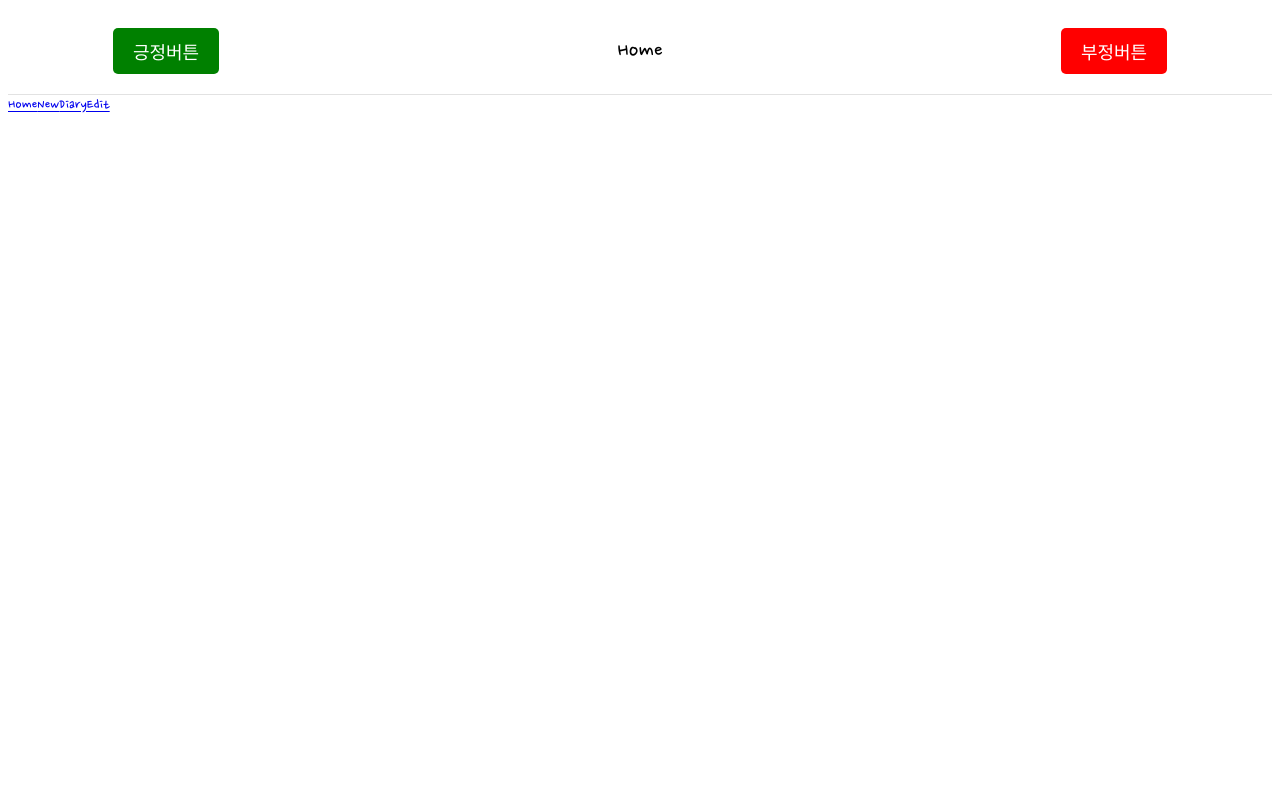
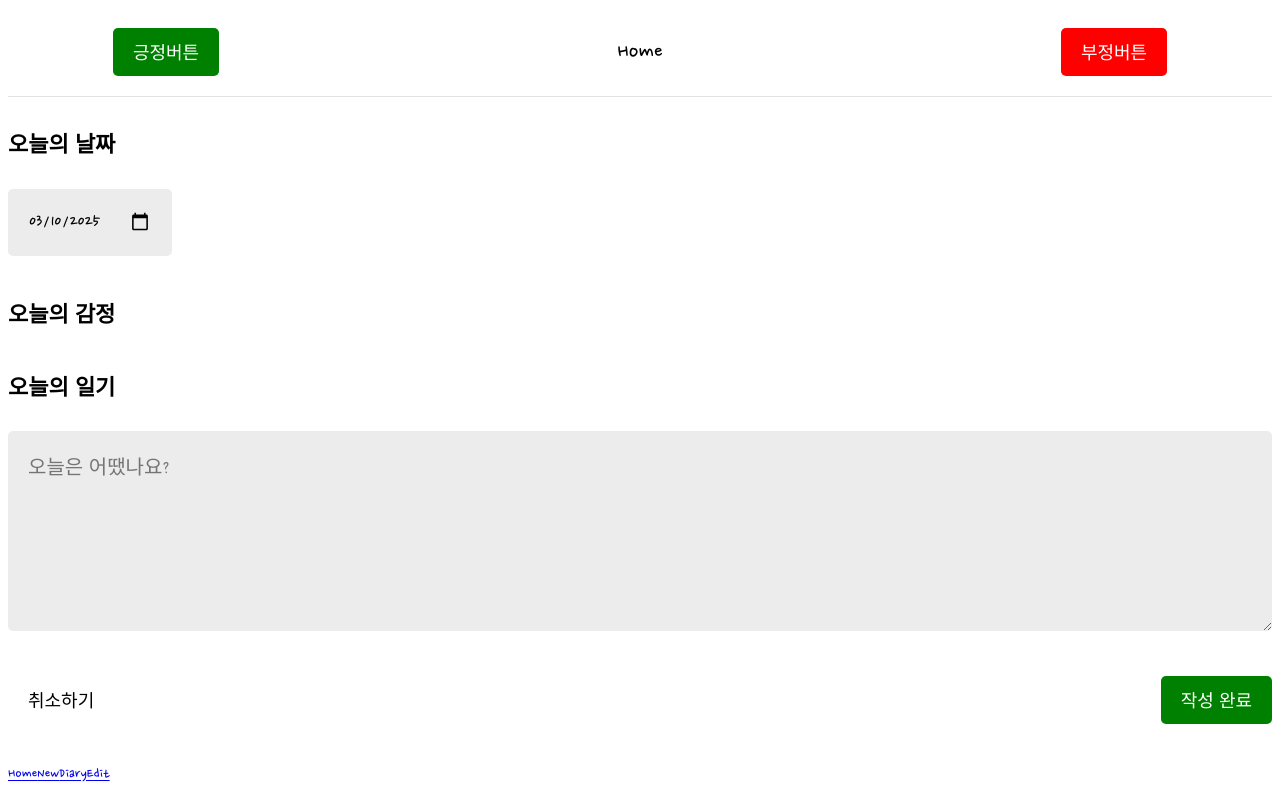
Before and after one commit to jungmin2025gaza/My-Diary, a React (Vite) app: page / in a window 1280 px wide. Built offline with nearby package versions, Linux system fonts and the light colour scheme.

Commit message:
feat: implement textarea and date functionality in Editor component

```diff
--- a/src/components/Button/styles.css
+++ b/src/components/Button/styles.css
@@ -8,6 +8,7 @@
   padding-right: 20px;
   font-size: 18px;
   white-space: nowrap;
+  font-family: "Nanum Pen Script";
 }
 
 .Button_default {
--- /dev/null
+++ b/src/components/Editor/index.jsx
@@ -0,0 +1,63 @@
+import "./styles.css";
+import Button from "../Button";
+import { useState } from "react";
+import { useNavigate } from "react-router-dom";
+
+const Editor = ({ initData, onSubmit }) => {
+  const navigate = useNavigate();
+
+  const [state, setState] = useState({
+    date: new Date().toISOString().split("T")[0],
+    emotionId: 3,
+    content: "",
+  });
+
+  const handleChange = (e) => {
+    setState({
+      ...state,
+      [e.target.name]: e.target.value,
+    })
+  }
+
+  const handleSubmit = () => {
+    onSubmit(state);
+  }
+
+  const handleGoBack = () => {
+    navigate(-1);
+  }
+
+  return (
+    <div className="Editor">
+      <div className="editor_section">
+        <h4>오늘의 날짜</h4>
+        <div className="input_wrapper">
+          <input type="date" name="date" value={state.date} onChange={handleChange} />
+        </div>
+      </div>
+
+      <div className="editor_section">
+        <h4>오늘의 감정</h4>
+      </div>
+
+      <div className="editor_section">
+        <h4>오늘의 일기</h4>
+        <div className="input_wrapper">
+          <textarea
+            name="content"
+            placeholder="오늘은 어땠나요?"
+            value={state.content}
+            onChange={handleChange}
+          />
+        </div>
+      </div>
+
+      <div className="editor_section bottom_section">
+        <Button text="취소하기" onClick={handleGoBack} />
+        <Button text="작성 완료" type="positive" onClick={handleSubmit} />
+      </div>
+    </div>
+  );
+};
+
+export default Editor;
--- /dev/null
+++ b/src/components/Editor/styles.css
@@ -0,0 +1,29 @@
+.Editor .editor_section {
+  margin-bottom: 40px;
+}
+
+.Editor h4 {
+  font-size: 22px;
+  font-weight: bold;
+}
+
+.Editor input,
+textarea {
+  border: none;
+  border-radius: 5px;
+  background-color: #ececec;
+  padding: 20px;
+  font-size: 20px;
+  font-family: "Nanum Pen Script";
+}
+
+.Editor textarea {
+  width: 100%;
+  min-height: 200px;
+  box-sizing: border-box;
+}
+
+.Editor .bottom_section {
+  display: flex;
+  justify-content: space-between;
+}
--- a/src/components/Header/styles.css
+++ b/src/components/Header/styles.css
@@ -11,7 +11,7 @@
 }
 
 .Header button {
-  font-family: "Naum Pen Script";
+  font-family: "Nanum Pen Script";
 }
 
 .Header .header_title {
--- a/src/components/Home/index.jsx
+++ b/src/components/Home/index.jsx
@@ -1,6 +1,8 @@
 import "./styles.css";
 import Button from "../Button";
 import Header from "../Header";
+import Editor from "../Editor";
+
 import { useSearchParams } from "react-router-dom";
 
 const Home = () => {
@@ -29,6 +31,11 @@ const Home = () => {
           />
         }
       />
+      <Editor
+        onSubmit={() => {
+          alert("editor submit");
+        }}
+      />
     </div>
   );
 };
```
